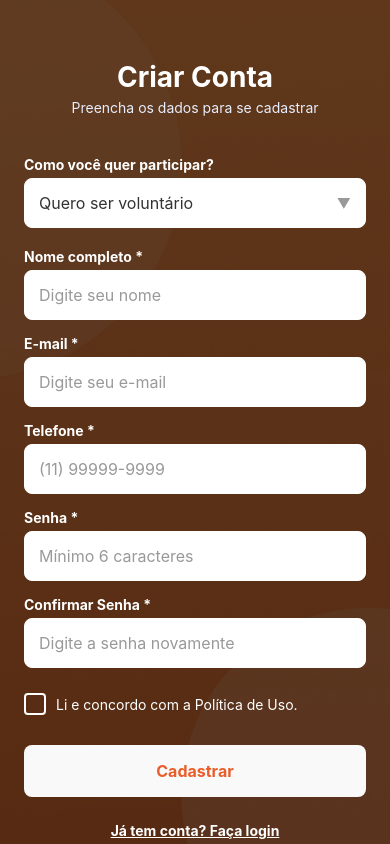
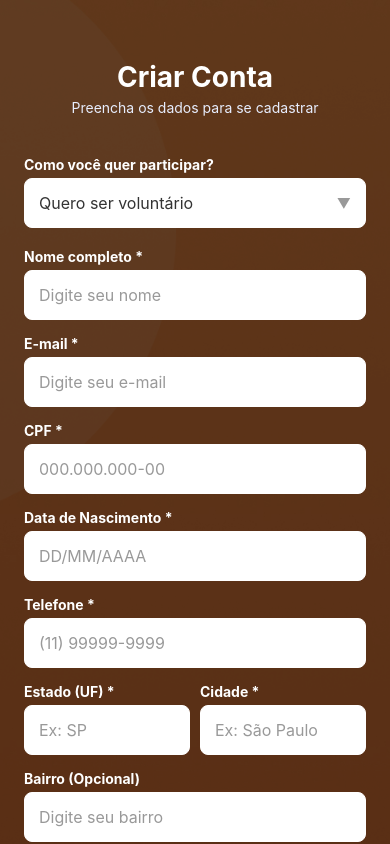
Before and after one commit to nanabaa/mad-gs-2s, a React Native app: screen /Cadastro in a window 390 px wide. Shown: the top 844 px of the page. Built offline with nearby package versions, Linux system fonts and the light colour scheme.

Commit message:
cadastro

```diff
--- a/src/view/login/CadastroScreen.tsx
+++ b/src/view/login/CadastroScreen.tsx
@@ -1,11 +1,29 @@
-// src/view/login/CadastroScreen.tsx
 import React, { useState } from 'react';
 import {
   View, Text, TextInput, TouchableOpacity, StyleSheet,
   ScrollView, Alert, ActivityIndicator, ImageBackground, Modal, Pressable
 } from 'react-native';
 import { useNavigation } from '@react-navigation/native';
-import { authService } from '../../services/authService'; // Certifique-se que o caminho está certo
+import { authService } from '../../services/authService';
+
+// Função simples para formatar CPF
+const formatarCPF = (texto: string) => {
+  const apenasNumeros = texto.replace(/\D/g, '');
+  return apenasNumeros
+    .replace(/(\d{3})(\d)/, '$1.$2')
+    .replace(/(\d{3})(\d)/, '$1.$2')
+    .replace(/(\d{3})(\d{1,2})/, '$1-$2')
+    .replace(/(-\d{2})\d+?$/, '$1');
+};
+
+// Função simples para formatar Data (DD/MM/AAAA)
+const formatarData = (texto: string) => {
+  const apenasNumeros = texto.replace(/\D/g, '');
+  return apenasNumeros
+    .replace(/(\d{2})(\d)/, '$1/$2')
+    .replace(/(\d{2})(\d)/, '$1/$2')
+    .replace(/(\d{4})\d+?$/, '$1');
+};
 
 export default function CadastroScreen() {
   const navigation = useNavigation<any>();
@@ -15,9 +33,14 @@ export default function CadastroScreen() {
   const [nome, setNome] = useState('');
   const [email, setEmail] = useState('');
   const [telefone, setTelefone] = useState('');
+  const [cpf, setCpf] = useState('');
+  const [dataNascimento, setDataNascimento] = useState('');
+  const [estado, setEstado] = useState('');
+  const [cidade, setCidade] = useState('');
+  const [bairro, setBairro] = useState('');
   const [senha, setSenha] = useState('');
   const [confirmarSenha, setConfirmarSenha] = useState('');
-  const [tipoConta, setTipoConta] = useState('VOLUNTARIO'); // Fixo em voluntário por enquanto
+  const [tipoConta, setTipoConta] = useState('VOLUNTARIO');
 
   // Estados dos Modais
   const [modalTipoVisible, setModalTipoVisible] = useState(false);
@@ -26,16 +49,16 @@ export default function CadastroScreen() {
 
   const handleCadastrar = async () => {
     // Validações
-    if (!nome || !email || !senha || !confirmarSenha || !telefone) {
-      Alert.alert('Erro', 'Preencha todos os campos obrigatórios.');
+    if (!nome || !email || !senha || !confirmarSenha || !telefone || !cpf || !dataNascimento || !estado || !cidade) {
+      Alert.alert('Erro', 'Preencha todos os campos obrigatórios (*).');
       return;
     }
     if (senha !== confirmarSenha) {
       Alert.alert('Erro', 'As senhas não coincidem.');
       return;
     }
-    if (senha.length < 6) {
-      Alert.alert('Erro', 'A senha deve ter no mínimo 6 caracteres.');
+    if (senha.length < 8) {
+      Alert.alert('Erro', 'A senha deve ter no mínimo 8 caracteres.');
       return;
     }
     if (!aceitouPolitica) {
@@ -45,14 +68,19 @@ export default function CadastroScreen() {
 
     setLoading(true);
     try {
-      // Envia para a API Java
       await authService.cadastrar({
         nome,
         email,
         telefone,
         senha,
-        // O seu Java pode esperar o campo 'role' ou 'tipoConta' ou 'crmv' vazio
-        role: 'VOLUNTARIO'
+        confirmarSenha,
+        perfil: 'VOLUNTARIO',
+        aceitouPolitica: true,
+        cpf,
+        dataNascimento,
+        estado,
+        cidade,
+        bairro,
       });
 
       Alert.alert('Sucesso', 'Cadastro realizado! Faça login para continuar.', [
@@ -69,7 +97,7 @@ export default function CadastroScreen() {
 
   return (
     <ImageBackground
-      source={require('../../../assets/loginBG.jpg')} // Mantenha a mesma imagem de fundo do login
+      source={require('../../../assets/loginBG.jpg')}
       style={styles.background}
       resizeMode="cover"
     >
@@ -112,6 +140,28 @@ export default function CadastroScreen() {
           keyboardType="email-address"
         />
 
+        <Text style={styles.label}>CPF *</Text>
+        <TextInput
+          style={styles.input}
+          placeholder="000.000.000-00"
+          placeholderTextColor="#999"
+          value={cpf}
+          onChangeText={(t) => setCpf(formatarCPF(t))}
+          keyboardType="numeric"
+          maxLength={14}
+        />
+
+        <Text style={styles.label}>Data de Nascimento *</Text>
+        <TextInput
+          style={styles.input}
+          placeholder="DD/MM/AAAA"
+          placeholderTextColor="#999"
+          value={dataNascimento}
+          onChangeText={(t) => setDataNascimento(formatarData(t))}
+          keyboardType="numeric"
+          maxLength={10}
+        />
+
         <Text style={styles.label}>Telefone *</Text>
         <TextInput
           style={styles.input}
@@ -122,10 +172,45 @@ export default function CadastroScreen() {
           keyboardType="phone-pad"
         />
 
+        {/* LINHA COM ESTADO E CIDADE */}
+        <View style={styles.row}>
+          <View style={styles.halfInputContainer}>
+            <Text style={styles.label}>Estado (UF) *</Text>
+            <TextInput
+              style={styles.input}
+              placeholder="Ex: SP"
+              placeholderTextColor="#999"
+              value={estado}
+              onChangeText={setEstado}
+              autoCapitalize="characters"
+              maxLength={2}
+            />
+          </View>
+          <View style={styles.halfInputContainer}>
+            <Text style={styles.label}>Cidade *</Text>
+            <TextInput
+              style={styles.input}
+              placeholder="Ex: São Paulo"
+              placeholderTextColor="#999"
+              value={cidade}
+              onChangeText={setCidade}
+            />
+          </View>
+        </View>
+
+        <Text style={styles.label}>Bairro (Opcional)</Text>
+        <TextInput
+          style={styles.input}
+          placeholder="Digite seu bairro"
+          placeholderTextColor="#999"
+          value={bairro}
+          onChangeText={setBairro}
+        />
+
         <Text style={styles.label}>Senha *</Text>
         <TextInput
           style={styles.input}
-          placeholder="Mínimo 6 caracteres"
+          placeholder="Mínimo 8 caracteres"
           placeholderTextColor="#999"
           value={senha}
           onChangeText={setSenha}
@@ -149,7 +234,7 @@ export default function CadastroScreen() {
             if (!aceitouPolitica) {
               setModalPoliticaVisible(true);
             } else {
-              setAceitouPolitica(false); // Permite desmarcar
+              setAceitouPolitica(false);
             }
           }}
         >
@@ -177,15 +262,12 @@ export default function CadastroScreen() {
         </TouchableOpacity>
       </ScrollView>
 
-      {/* ======================================================== */}
-      {/* MODAL 1: SELEÇÃO DO TIPO DE CONTA (TOGGLE) */}
-      {/* ======================================================== */}
+      {/* MODAL 1: SELEÇÃO DO TIPO DE CONTA */}
       <Modal visible={modalTipoVisible} transparent animationType="fade">
         <Pressable style={styles.modalOverlay} onPress={() => setModalTipoVisible(false)}>
           <View style={styles.modalContent}>
             <Text style={styles.modalTitle}>Selecione seu tipo de conta</Text>
 
-            {/* Opção 1: Voluntário (Ativa) */}
             <TouchableOpacity
               style={[styles.modalOption, { borderBottomWidth: 1, borderBottomColor: '#EEE' }]}
               onPress={() => {
@@ -196,12 +278,10 @@ export default function CadastroScreen() {
               <Text style={{ color: '#333', fontSize: 16, fontWeight: 'bold' }}>Quero ser voluntário</Text>
             </TouchableOpacity>
 
-            {/* Opção 2: Ajuda (Desabilitada) */}
             <View style={[styles.modalOption, styles.modalOptionDisabled, { borderBottomWidth: 1, borderBottomColor: '#EEE' }]}>
               <Text style={{ color: '#AAA', fontSize: 16 }}>Estou buscando ajuda - Indisponível no momento</Text>
             </View>
 
-            {/* Opção 3: ONG (Desabilitada) */}
             <View style={[styles.modalOption, styles.modalOptionDisabled]}>
               <Text style={{ color: '#AAA', fontSize: 16 }}>Sou uma organização (ONG) - Indisponível no momento</Text>
             </View>
@@ -209,21 +289,17 @@ export default function CadastroScreen() {
         </Pressable>
       </Modal>
 
-      {/* ======================================================== */}
       {/* MODAL 2: POLÍTICA DE USO */}
-      {/* ======================================================== */}
       <Modal visible={modalPoliticaVisible} transparent animationType="slide">
         <View style={styles.modalOverlay}>
           <View style={[styles.modalContent, { padding: 0, maxHeight: '80%' }]}>
 
-            {/* Header do Modal */}
             <View style={{ backgroundColor: '#FFF5ED', padding: 20, borderTopLeftRadius: 16, borderTopRightRadius: 16 }}>
               <Text style={{ color: '#E85D2A', fontWeight: 'bold', fontSize: 12, marginBottom: 4 }}>ANTES DE CONTINUAR</Text>
               <Text style={{ color: '#333', fontWeight: 'bold', fontSize: 22 }}>Política de Uso</Text>
               <Text style={{ color: '#666', fontSize: 14, marginTop: 4 }}>Queremos manter uma comunidade segura, respeitosa e confiável.</Text>
             </View>
 
-            {/* Corpo do Modal (Scroll) */}
             <ScrollView style={{ padding: 20 }}>
               <Text style={styles.politicaTitulo}>Seus dados e sua privacidade</Text>
               <Text style={styles.politicaTexto}>
@@ -244,7 +320,6 @@ export default function CadastroScreen() {
               </Text>
             </ScrollView>
 
-            {/* Footer do Modal com Botões */}
             <View style={{ flexDirection: 'row', padding: 20, borderTopWidth: 1, borderTopColor: '#EEE', justifyContent: 'flex-end', gap: 10 }}>
               <TouchableOpacity
                 style={{ paddingVertical: 12, paddingHorizontal: 20, borderRadius: 8, borderWidth: 1, borderColor: '#DDD' }}
@@ -288,14 +363,16 @@ const styles = StyleSheet.create({
     borderRadius: 8, fontSize: 16, backgroundColor: '#fff', color: '#333',
   },
 
-  // Estilo do Toggle (Select)
+  // Estilos para a linha de Estado e Cidade
+  row: { flexDirection: 'row', justifyContent: 'space-between', gap: 10 },
+  halfInputContainer: { flex: 1 },
+
   selectInput: {
     borderWidth: 1, borderColor: '#fff', padding: 14, marginBottom: 10,
     borderRadius: 8, backgroundColor: '#fff',
     flexDirection: 'row', justifyContent: 'space-between', alignItems: 'center'
   },
 
-  // Estilo do Checkbox
   checkboxContainer: { flexDirection: 'row', alignItems: 'center', marginTop: 20, marginBottom: 10 },
   checkbox: {
     width: 22, height: 22, borderRadius: 4, borderWidth: 2, borderColor: '#FFF',
@@ -304,22 +381,19 @@ const styles = StyleSheet.create({
   checkboxChecked: { backgroundColor: '#E85D2A', borderColor: '#E85D2A' },
   checkboxText: { color: '#FFF', fontSize: 14 },
 
-  // Botão Cadastrar
   button: { padding: 16, borderRadius: 8, alignItems: 'center', marginTop: 20, elevation: 3 },
   buttonText: { fontWeight: 'bold', fontSize: 16 },
 
   linkButton: { padding: 15, alignItems: 'center', marginTop: 10 },
   linkText: { color: '#fff', fontWeight: 'bold', textDecorationLine: 'underline' },
 
-  // Estilos dos Modais
   modalOverlay: { flex: 1, backgroundColor: 'rgba(0,0,0,0.5)', justifyContent: 'center', alignItems: 'center', padding: 20 },
   modalContent: { backgroundColor: '#FFF', borderRadius: 16, width: '100%', padding: 20, elevation: 5 },
   modalTitle: { fontSize: 18, fontWeight: 'bold', color: '#333', marginBottom: 15, textAlign: 'center' },
 
   modalOption: { paddingVertical: 15 },
-  modalOptionDisabled: { opacity: 0.5 }, // Deixa a opção com aparência desabilitada
+  modalOptionDisabled: { opacity: 0.5 },
 
-  // Estilos do texto da Política
   politicaTitulo: { fontSize: 16, fontWeight: 'bold', color: '#333', marginTop: 15, marginBottom: 5 },
   politicaTexto: { fontSize: 14, color: '#666', lineHeight: 22, marginBottom: 10 },
 });
```
Also changed, not shown: src/services/authService.ts (+43 -15 lines).
